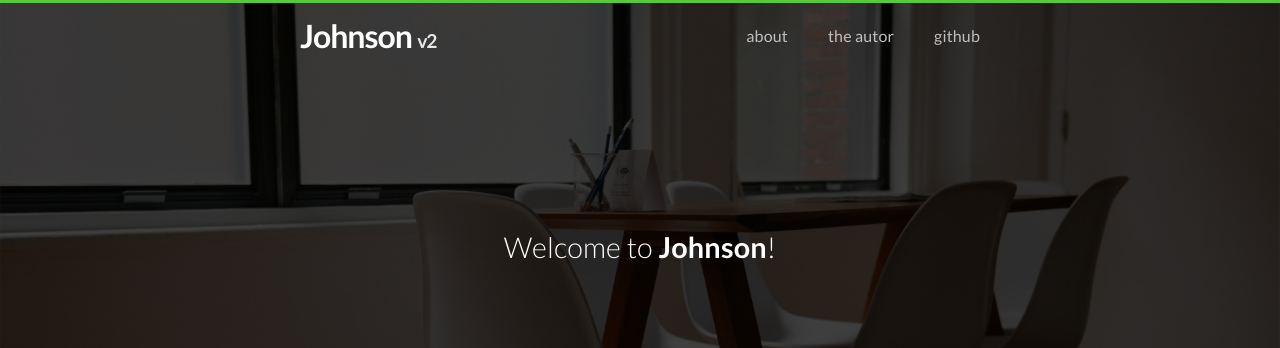
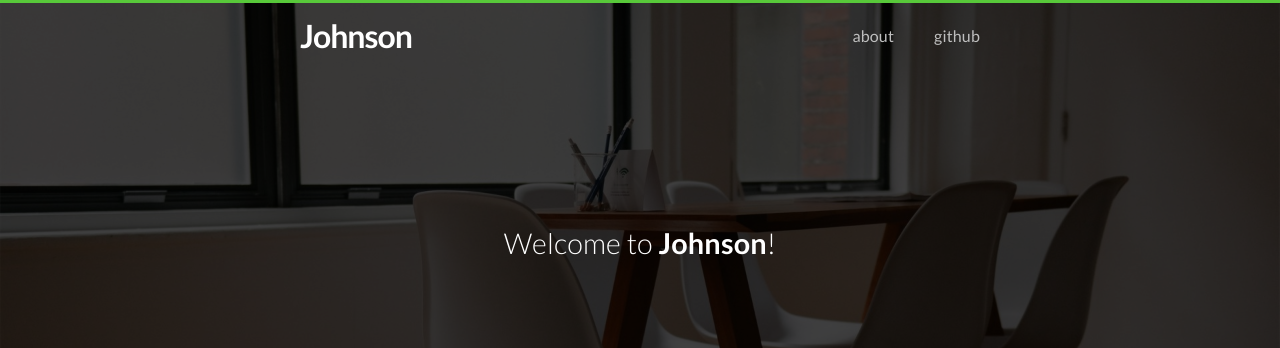
Before and after one commit to zsfbradleyjohnson/zsfbradleyjohnson.github.io, a Jekyll site: the page built from index.html, in a window 1280 px wide. Shown: the top 348 px of the page. Built offline with Jekyll 4.4.1, drawn with Linux system fonts in a browser that asks for light colours; nearby versions of some CDN libraries; the list of posts is cut into pages by our own code.

Commit message:
change info

```diff
--- a/_includes/header.html
+++ b/_includes/header.html
@@ -5,7 +5,7 @@
     <div class="container">
 
       <h1 class="title">
-        <a href="{{ site.baseurl }}/">{{ site.title }}</a> <small>v2</small>
+        <a href="{{ site.baseurl }}/">{{ site.title }}</a>
       </h1>
 
       <nav class="navbar">
@@ -21,7 +21,7 @@
             <li><a href="{{ page.url | prepend: site.baseurl }}">{{ page.title }}</a></li>
             {% endif %}
           {% endfor %}
-          <li><a href="{{ site.author.url }}/about" target="_blank">the autor</a></li>
+          <!-- <li><a href="{{ site.author.url }}/about" target="_blank">the autor</a></li> -->
           <li><a href="{{ site.github }}" target="_blank">Github</a></li>
         </ul>
       </nav>
```
